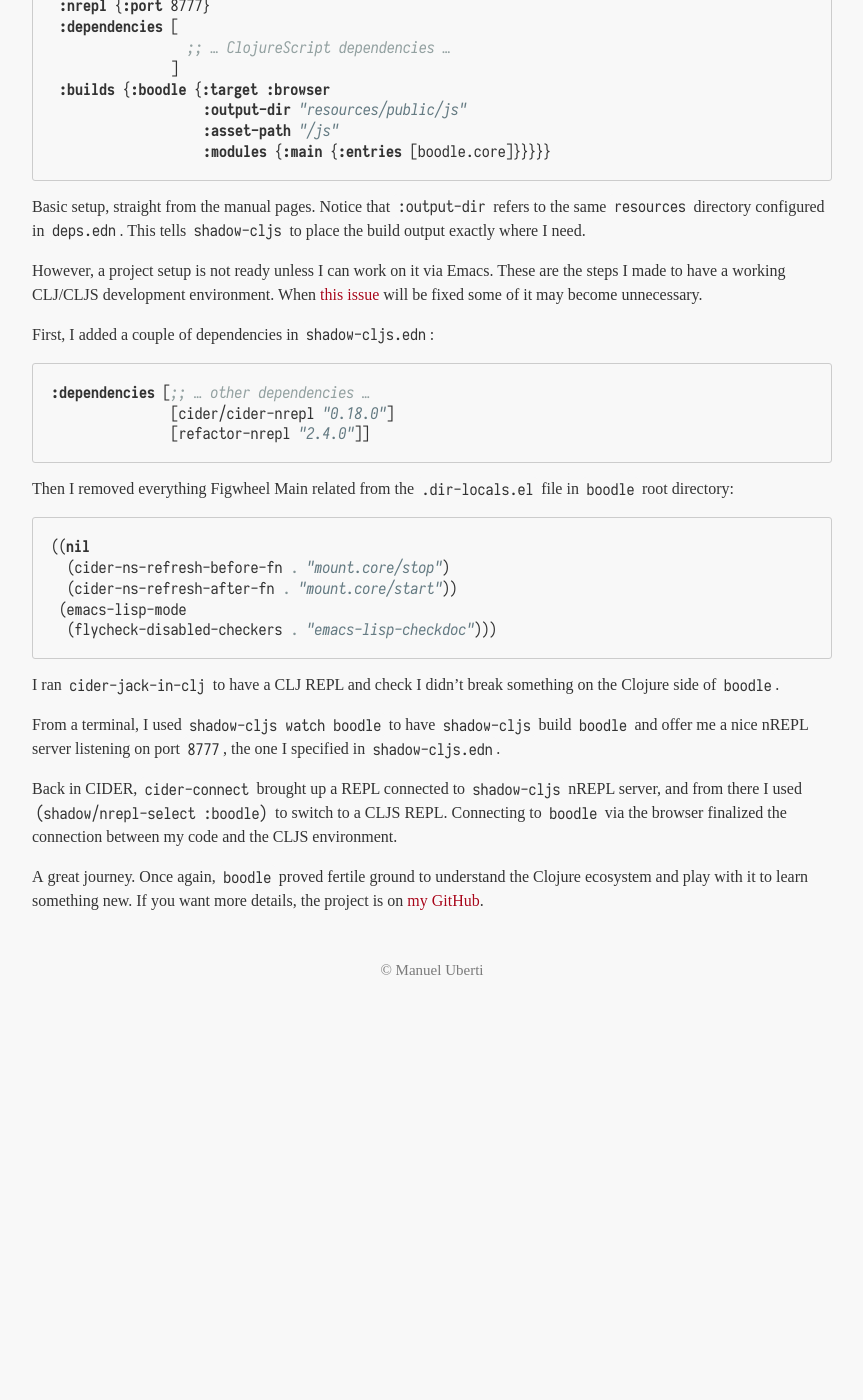
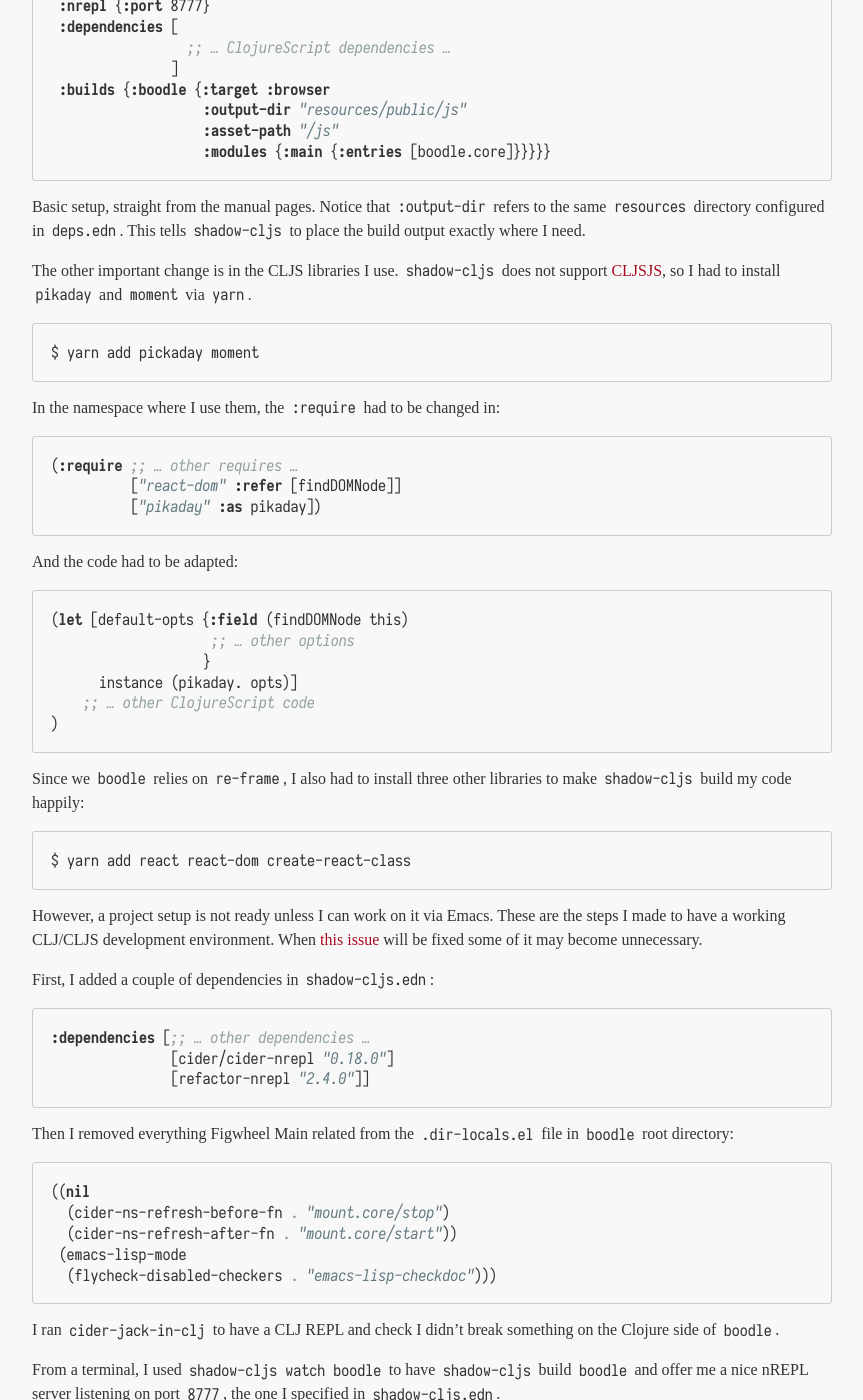
Before and after one commit to manuel-uberti/manuel-uberti.github.io, a Jekyll site: the page built from _posts/2018-11-14-deps-shadow-cljs.md, in a window 1280 px wide and 1400 px high, scrolled down 1058 px. Shown: the whole window, without its empty margins (208-1071 px from the left). Built offline with Jekyll 4.4.1, drawn with Linux system fonts in a browser that asks for light colours; some web fonts are replaced; before the commit the page ends 2055 px from its top, so only the background shows below that.

Commit message:
Add code extracts

````diff
--- a/_posts/2018-11-14-deps-shadow-cljs.md
+++ b/_posts/2018-11-14-deps-shadow-cljs.md
@@ -72,6 +72,40 @@
 the same `resources` directory configured in `deps.edn`. This tells
 `shadow-cljs` to place the build output exactly where I need.
 
+The other important change is in the CLJS libraries I use. `shadow-cljs` does
+not support [CLJSJS](https://cljsjs.github.io/), so I had to install `pikaday`
+and `moment` via `yarn`.
+
+``` shell
+$ yarn add pickaday moment
+```
+
+In the namespace where I use them, the `:require` had to be changed in:
+
+``` clojure
+(:require ;; … other requires …
+          ["react-dom" :refer [findDOMNode]]
+          ["pikaday" :as pikaday])
+```
+
+And the code had to be adapted:
+
+``` clojure
+(let [default-opts {:field (findDOMNode this)
+                    ;; … other options
+                   }
+      instance (pikaday. opts)]
+    ;; … other ClojureScript code
+)
+```
+
+Since we `boodle` relies on `re-frame`, I also had to install three other
+libraries to make `shadow-cljs` build my code happily:
+
+``` shell
+$ yarn add react react-dom create-react-class
+```
+
 However, a project setup is not ready unless I can work on it via Emacs. These
 are the steps I made to have a working CLJ/CLJS development environment. When
 [this issue](https://github.com/clojure-emacs/cider/issues/2447) will be fixed
````
